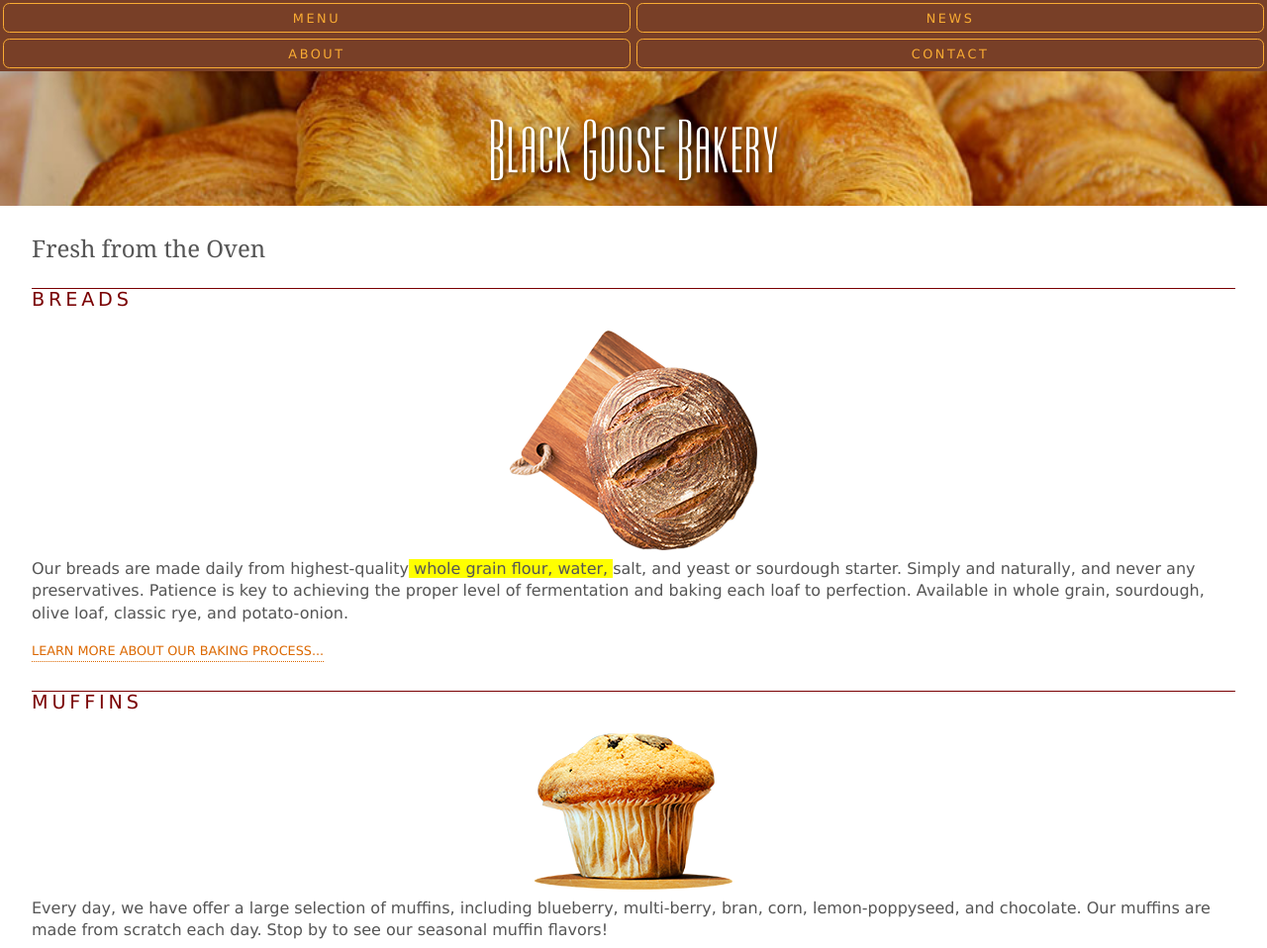
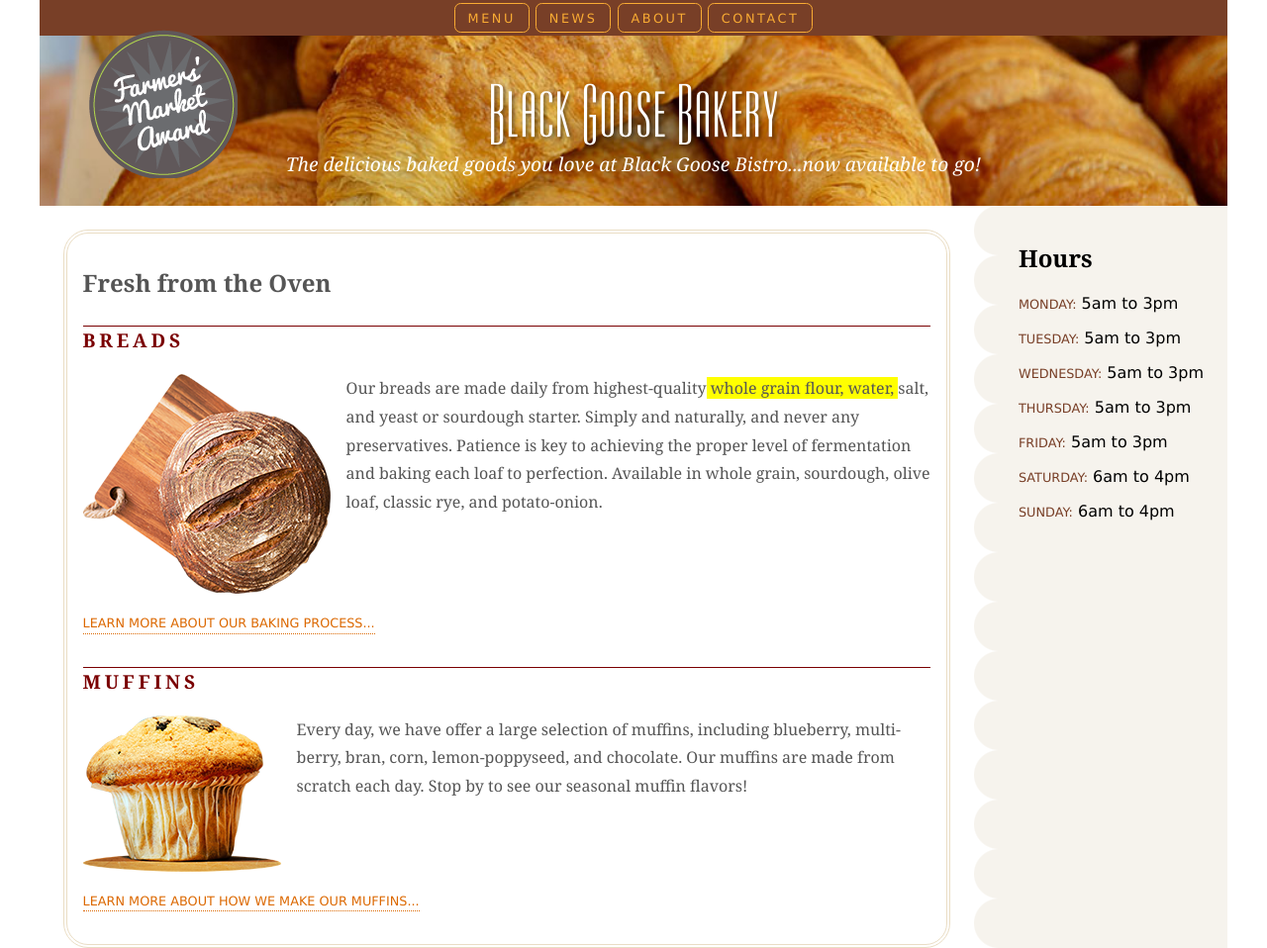
Before and after one commit to sonuram553/learning-web, a plain HTML site: page index.html in a window 1280 px wide. Shown: the top 958 px of the page at 99% size. Drawn offline with Linux system fonts and the light colour scheme; a web font is replaced by a local one.

Commit message:
Make bakery page responsive

```diff
--- a/styles.css
+++ b/styles.css
@@ -14,21 +14,26 @@ body {
 }
 
 /* link styles */
-a:link, a:visited { color: #DC6903; }
-a:focus, a:hover, a:active { color: #F9AB33; }
+a:link,
+a:visited {
+  color: #dc6903;
+}
+a:focus,
+a:hover,
+a:active {
+  color: #f9ab33;
+}
 
 a {
   text-decoration: none;
   border-bottom: 1px dotted;
-	 padding-bottom: .2em;
+  padding-bottom: 0.2em;
 }
-
-
 
 /* header styles */
 header {
   color: white;
-	background:  url(images/croissants_banner.jpg) no-repeat center center;
+  background: url(images/croissants_banner.jpg) no-repeat center center;
   background-size: cover;
   text-align: center;
   height: 13em;
@@ -40,16 +45,19 @@ header p {
   display: none;
 }
 
-
 /* nav styles */
-nav, footer {
+nav,
+footer {
   font-family: verdana, sans-serif;
-	background-color: #783F27;
+  background-color: #783f27;
 }
-nav ul li a:link, nav ul li a:visited {
-	color: #F9AB33;
+nav ul li a:link,
+nav ul li a:visited {
+  color: #f9ab33;
 }
-nav ul li a:focus, nav ul li a:hover, nav ul li a:active {
+nav ul li a:focus,
+nav ul li a:hover,
+nav ul li a:active {
   color: #fff;
 }
 nav ul {
@@ -61,19 +69,18 @@ nav ul {
 }
 
 nav ul li {
-    font-size: .8em;
+  font-size: 0.8em;
   text-transform: uppercase;
-	letter-spacing: .2em;
+  letter-spacing: 0.2em;
   flex: 1 1 50%;
 }
 nav ul li a {
   display: block;
   border: 1px solid;
-  padding: .5em 1em;
-  border-radius: .5em;
-  margin: .25em;
+  padding: 0.5em 1em;
+  border-radius: 0.5em;
+  margin: 0.25em;
 }
-
 
 /* main "products" styles */
 main {
@@ -81,7 +88,6 @@ main {
   line-height: 1.4em;
   color: #555;
   margin: 2.5%;
-
 }
 h2 {
   font-family: Georgia, serif;
@@ -93,20 +99,20 @@ h3 {
   font-weight: normal;
   font-size: 1.2em;
   text-transform: uppercase;
-	letter-spacing: .2em;
-	color: #7A0002;
+  letter-spacing: 0.2em;
+  color: #7a0002;
   border-top: 1px solid;
   margin-top: 1.5em;
 }
 p.more {
   font-family: verdana, sans-serif;
   text-transform: uppercase;
-	font-size: .8em;
+  font-size: 0.8em;
   clear: left;
 }
 main img {
   display: block;
-  margin: .5em auto;
+  margin: 0.5em auto;
 }
 /*
 
@@ -116,23 +122,101 @@ main img {
 /* aside "hours" styles */
 aside {
   background: url(images/scallop_top.png) repeat-x left top;
-	background-color: #F6F3ED;
+  background-color: #f6f3ed;
   padding: 1em;
-
 }
 /* misc styles */
 footer {
-	color: #EADDC4;
+  color: #eaddc4;
   text-align: center;
-	font-size: .8em;
+  font-size: 0.8em;
   padding: 1em;
 }
 .day {
-	color: #783F27;
+  color: #783f27;
   font-family: verdana, sans-serif;
-	font-size: .8em;
+  font-size: 0.8em;
   text-transform: uppercase;
 }
 .linelength {
   background: yellow;
 }
+
+@media screen and (min-width: 450px) {
+  nav ul li {
+    flex: none;
+  }
+
+  nav ul {
+    justify-content: center;
+  }
+}
+
+@media screen and (min-width: 550px) {
+  main img {
+    float: left;
+    margin: 0 1em 1em 0;
+  }
+}
+
+@media screen and (min-width: 650px) {
+  header p {
+    display: block;
+    margin-top: -1.5em;
+    font-family: Georgia, serif;
+    font-style: italic;
+    font-size: 1.2em;
+  }
+  main,
+  h2,
+  h3 {
+    font-family: "Stint Ultra Expanded", Georgia, serif;
+  }
+  h2,
+  h3 {
+    font-weight: bold;
+  }
+  main {
+    line-height: 1.8em;
+    padding: 1em;
+    border: double 4px #eaddc4;
+    border-radius: 25px;
+    margin: 2.5%;
+  }
+}
+
+@media screen and (min-width: 940px) {
+  #container {
+    display: grid;
+    grid-template-rows: auto min-content 5em;
+    grid-template-columns: minmax(25em, 1fr) 16em;
+    grid-template-areas:
+      "banner banner"
+      "main hours"
+      "footer footer";
+    max-width: 1200px;
+    margin: 0 auto;
+    position: relative;
+  }
+  header {
+    grid-area: banner;
+  }
+  main {
+    grid-area: main;
+  }
+  aside {
+    grid-area: hours;
+    background: url(images/scallop.png) repeat-y left top;
+    background-color: #f6f3ed;
+    padding: 1em;
+    padding-left: 45px;
+  }
+  footer {
+    grid-area: footer;
+  }
+  #award {
+    position: absolute;
+    top: 30px;
+    left: 50px;
+  }
+}
```
Lines whose indentation alone changed are shown as unchanged.
